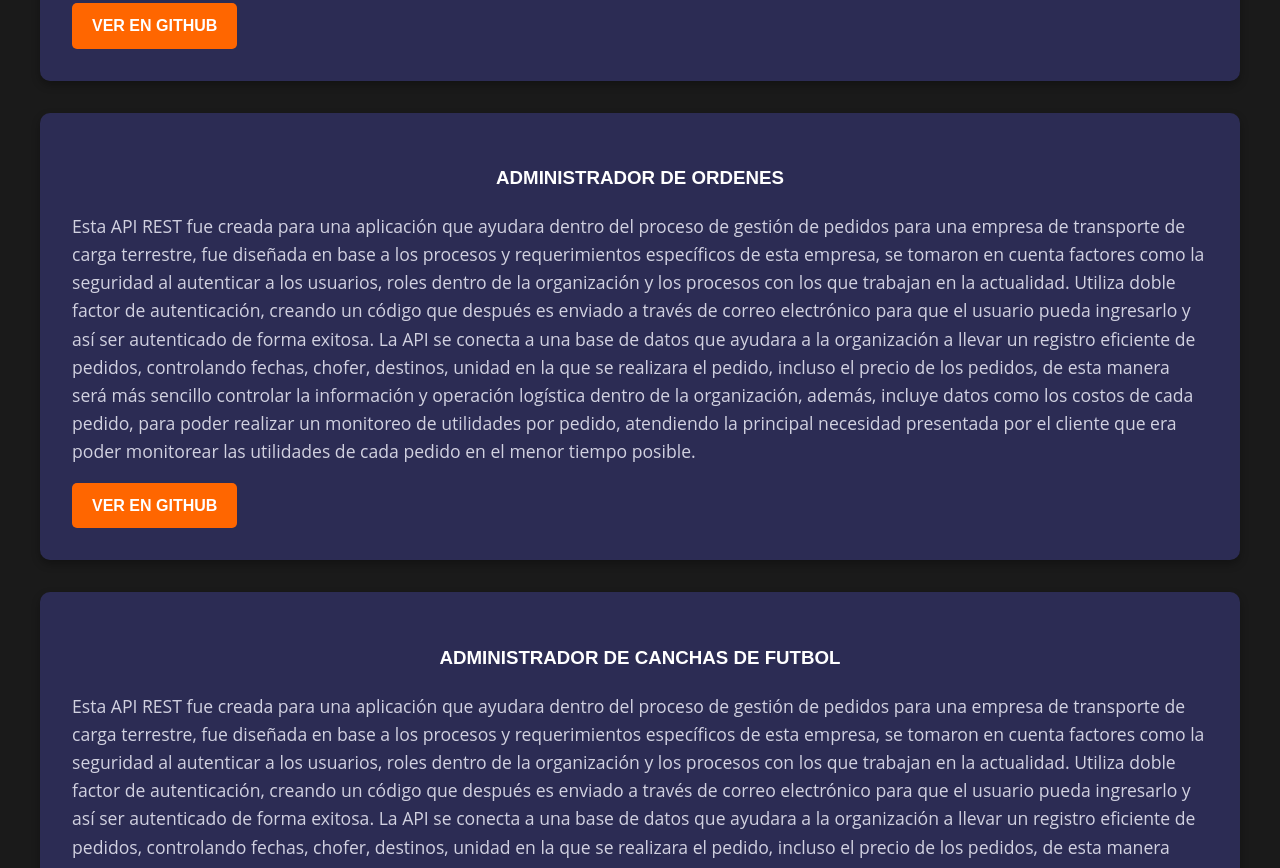
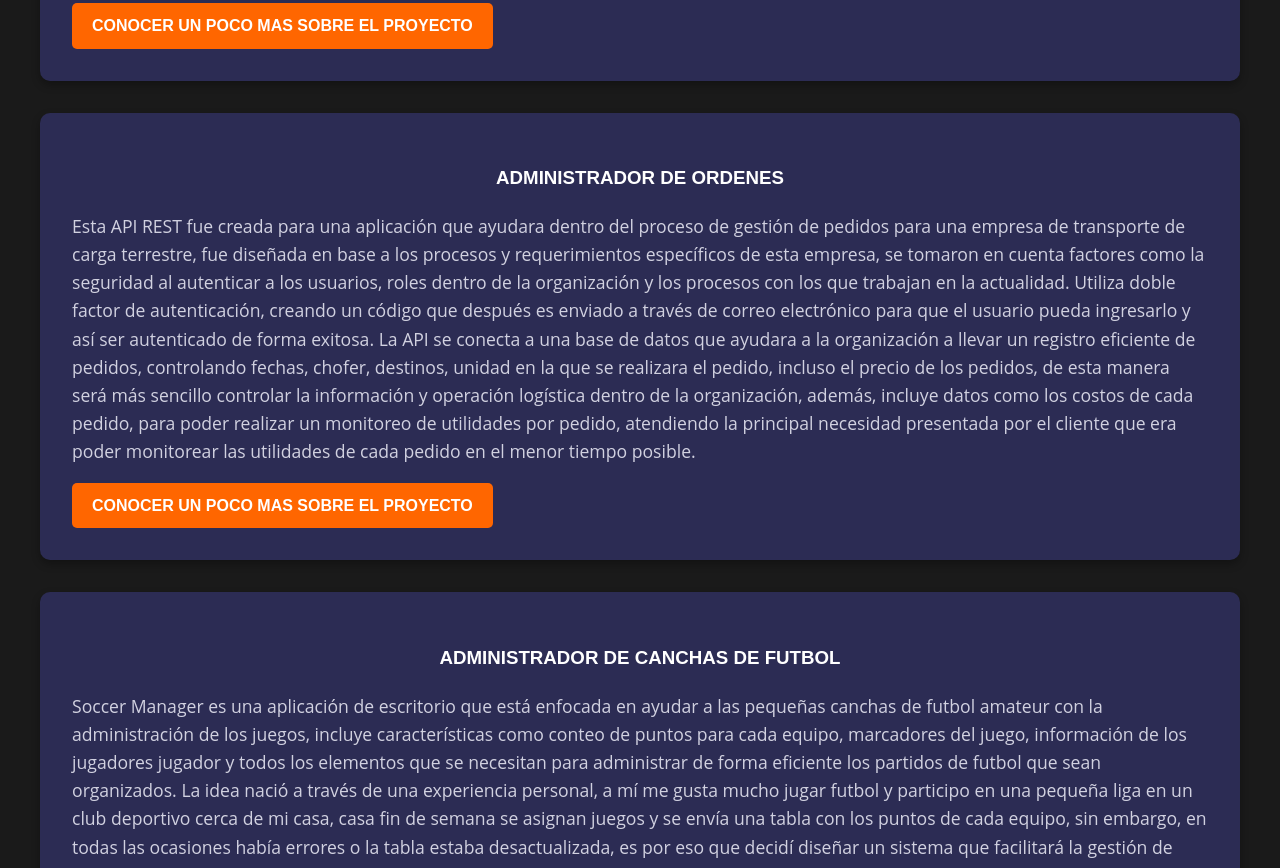
Before and after one commit to BarucOrellana/BarucOrellana.github.io, a plain HTML site: page index.html in a window 1280 px wide. Shown: the part 1932-2800 px from the top of the page. Drawn offline with Linux system fonts and the light colour scheme.

Commit message:
changes to the soccer manager and top menu

```diff
--- a/index.html
+++ b/index.html
@@ -16,7 +16,6 @@
                 <li><a href="#sobre-mi">Sobre Mí</a></li>
                 <li><a href="#proyectos">Proyectos</a></li>
                 <li><a href="#Habilidades">Habilidades</a></li>
-                <li><a href="#contacto">Páginas de contacto</a></li>
             </ul>
         </nav>
     </header>
@@ -57,7 +56,7 @@
                 Los potenciales clientes subirán sus rutas con la información para realizar el pedido, como, por ejemplo:
                 destino, producto, peso y fecha. Así los proveedores de transporte interesados los contactarán y podrán
                 concretar un acuerdo comercial entre ambas partes.</p>
-            <a href="https://github.com/BarucOrellana/web-transporte-simple" class="btn">Ver en GitHub</a>
+                <a href="https://github.com/BarucOrellana/web-transporte-simple" class="btn" id="transporte-simple-btn">Conocer un poco mas sobre el proyecto</a>
         </div>
         <div class="orders-management">
             <h3>ADMINISTRADOR DE ORDENES</h3>
@@ -72,22 +71,20 @@
                   operación logística dentro de la organización, además, incluye datos como los costos de cada pedido, para
                   poder realizar un monitoreo de utilidades por pedido, atendiendo la principal necesidad presentada por el
                   cliente que era poder monitorear las utilidades de cada pedido en el menor tiempo posible.</p>
-            <a href="https://github.com/BarucOrellana/web-orders-management" class="btn">Ver en GitHub</a>
+                  <a href="https://github.com/BarucOrellana/web-orders-management" class="btn" id="orders-management-btn">Conocer un poco mas sobre el proyecto</a>
         </div>
         <div class="soccer-manager">
             <h3>ADMINISTRADOR DE CANCHAS DE FUTBOL</h3>
-            <p>Esta API REST fue creada para una aplicación que ayudara dentro del proceso de gestión de pedidos para una
-                empresa de transporte de carga terrestre, fue diseñada en base a los procesos y requerimientos específicos
-                de esta empresa, se tomaron en cuenta factores como la seguridad al autenticar a los usuarios, roles dentro
-                 de la organización y los procesos con los que trabajan en la actualidad. Utiliza doble factor de autenticación,
-                 creando un código que después es enviado a través de correo electrónico para que el usuario pueda ingresarlo y
-                 así ser autenticado de forma exitosa. La API se conecta a una base de datos que ayudara a la organización a
-                  llevar un registro eficiente de pedidos, controlando fechas, chofer, destinos, unidad en la que se realizara
-                  el pedido, incluso el precio de los pedidos, de esta manera será más sencillo controlar la información y
-                  operación logística dentro de la organización, además, incluye datos como los costos de cada pedido, para
-                  poder realizar un monitoreo de utilidades por pedido, atendiendo la principal necesidad presentada por el
-                  cliente que era poder monitorear las utilidades de cada pedido en el menor tiempo posible.</p>
-            <a href="https://github.com/BarucOrellana/web-orders-management" class="btn">Ver en GitHub</a>
+            <p>Soccer Manager es una aplicación de escritorio que está enfocada en ayudar a las pequeñas canchas de
+                futbol amateur con la administración de los juegos, incluye características como conteo de puntos para cada
+                equipo, marcadores del juego, información de los jugadores jugador y todos los elementos que se necesitan para
+                 administrar de forma eficiente los partidos de futbol que sean organizados. La idea nació a través de una
+                  experiencia personal, a mí me gusta mucho jugar futbol y participo en una pequeña liga en un club deportivo
+                   cerca de mi casa, casa fin de semana se asignan juegos y se envía una tabla con los puntos de cada equipo,
+                    sin embargo, en todas las ocasiones había errores o la tabla estaba desactualizada, es por eso que decidí
+                    diseñar un sistema que facilitará la gestión de estos juegos y permitirá a cada participante tener una mejor
+                    experiencia.</p>
+                  <a href="https://github.com/BarucOrellana/soccer-manager" class="btn" id="soccer-manager-btn">Conocer un poco mas sobre el proyecto</a>
         </div>
     </section>
 
```
